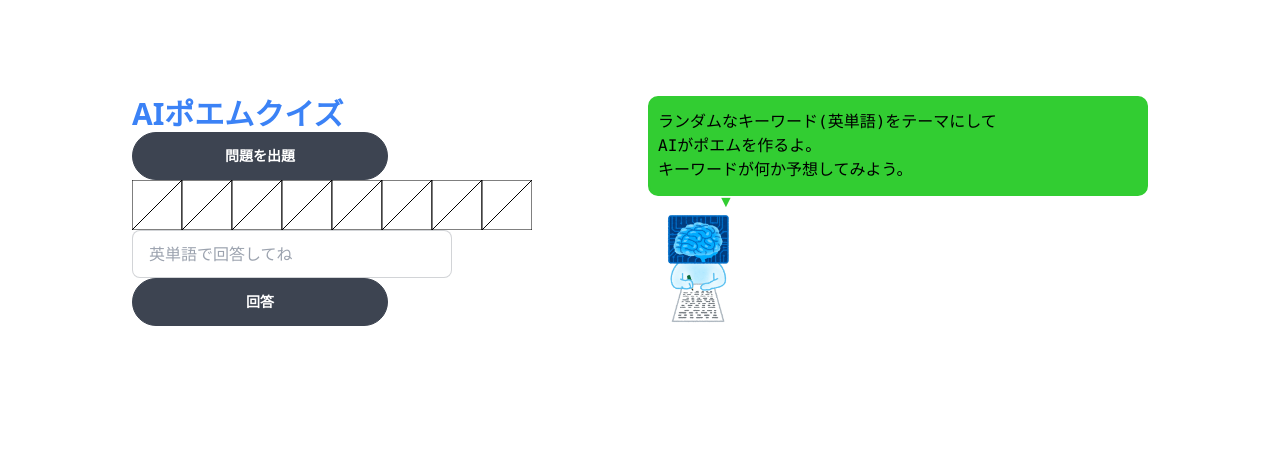
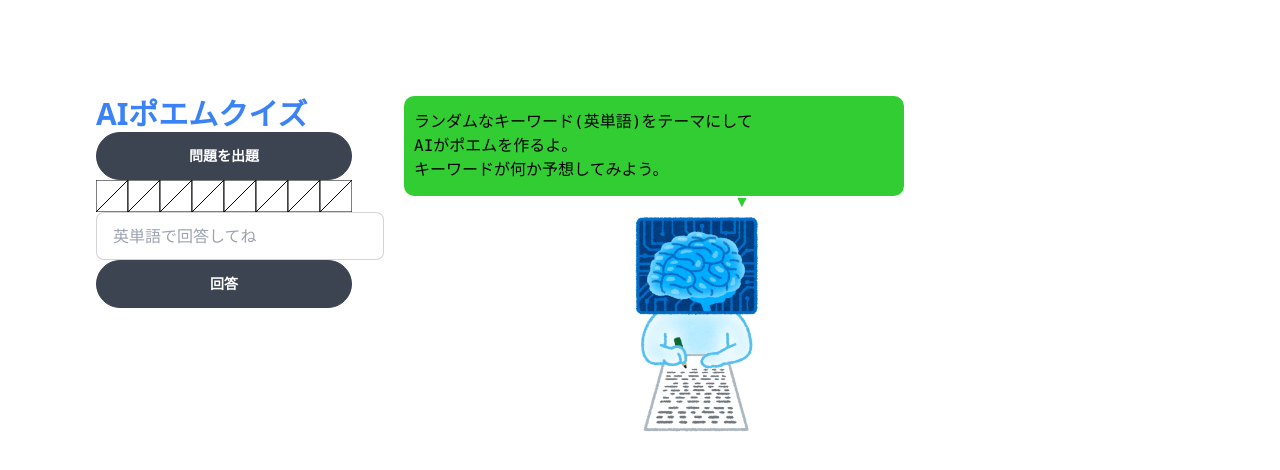
Before and after one commit to kurehajime/whatword, a Next.js app: page / in a window 1280 px wide. Shown: the top 470 px of the page. Built offline with nearby package versions, Linux system fonts and the light colour scheme.

Commit message:
レイアウト微調整

```diff
--- a/compornents/ai.tsx
+++ b/compornents/ai.tsx
@@ -2,7 +2,6 @@ import styles from '@/styles/ai.module.css'
 import Image from 'next/image'
 import imgPath from '@/public/thinking.png'
 type Props = {
-    message: string
     thinking: boolean
 }
 
@@ -10,23 +9,11 @@ export default function Ai(props: Props) {
 
     return (
         <div className={styles.ai}>
-            <div>
-                <div>
-                    <div className={styles.balloon}>
-                        <pre>
-                            {props.message}
-                        </pre>
-                    </div>
-                    <div className={styles.horn}>▼</div>
-                </div>
-                <div>
-                    <Image
-                        className={' ' + (props.thinking ? styles.thinking : '')}
-                        src={imgPath}
-                        width={100}
-                        height={100}
-                        alt='thinking...' />
-                </div>
-            </div>
+            <Image
+                className={' ' + (props.thinking ? styles.thinking : '')}
+                src={imgPath}
+                width={200}
+                height={200}
+                alt='thinking...' />
         </div>)
 }
--- /dev/null
+++ b/compornents/poem.tsx
@@ -0,0 +1,16 @@
+import styles from '@/styles/poem.module.css'
+
+type Props = {
+    message: string
+}
+
+export default function Poem(props: Props) {
+    return (<div>
+        <div className={styles.balloon}>
+            <pre>
+                {props.message}
+            </pre>
+        </div>
+        <div className={styles.horn}>▼</div>
+    </div>)
+}
--- a/compornents/result.tsx
+++ b/compornents/result.tsx
@@ -4,7 +4,7 @@ type Props = {
 }
 
 export default function Result(props: Props) {
-    const size = 50
+    const size = 32
     const maxLength = 8
     const length = props.keyword.length
     const word = props.keyword.split("")
--- a/pages/index.tsx
+++ b/pages/index.tsx
@@ -5,6 +5,7 @@ import { getHint } from '@/logic/hint'
 import { getWord } from '@/logic/word'
 import Result from '@/compornents/result'
 import Ai from '@/compornents/ai'
+import Poem from '@/compornents/poem'
 
 export default function Home() {
   const [word, setWord] = useState("")
@@ -53,8 +54,8 @@ AIがポエムを作るよ。
         <meta name="viewport" content="width=device-width, initial-scale=1" />
       </Head>
       <main className={styles.main}>
-        <div className='grid grid-cols-2 gap-4'>
-          <div className='grid grid-flow-row auto-rows-max'>
+        <div className='flex w-full gap-5'>
+          <div className='grow-0 w-72'>
             <h1 className='text-3xl text-blue-500 font-black'>AIポエムクイズ</h1>
             <button onClick={showHint}
               className="btn w-64 rounded-full"
@@ -66,15 +67,22 @@ AIがポエムを作るよ。
             <button onClick={answer}
               className="btn w-64 rounded-full"
             >回答</button>
-            <p>{messege}</p>
           </div>
-          <div>
-            {
-              <Ai
-                thinking={thinking}
-                message={hint}
-              />
-            }
+          <div className='grow '>
+            <Poem
+              message={hint}
+            />
+            <div className='flex'>
+              <div className='w-48'>
+                <p>{messege}</p>
+              </div>
+              <div>
+                <Ai
+                  thinking={thinking}
+                />
+              </div>
+
+            </div>
           </div>
         </div>
       </main>
--- a/styles/ai.module.css
+++ b/styles/ai.module.css
@@ -1,30 +1,5 @@
 .ai {
     background-color: white;
-}
-
-.balloon {
-    --bg-color: limegreen;
-    display: table;
-    position: relative;
-    color: black;
-    border: 2px solid var(--bg-color);
-    background-color: var(--bg-color);
-    padding: 0 .5em;
-    border-radius: 10px;
-    margin-bottom: 9px;
-    display: table;
-    min-height: 100px;
-    width: 500px;
-}
-
-.balloon pre {
-    display: table-cell;
-    vertical-align: middle;
-}
-
-.horn {
-    margin: -16px 70px 0;
-    color: limegreen;
 }
 
 .thinking {
--- /dev/null
+++ b/styles/poem.module.css
@@ -0,0 +1,24 @@
+.balloon {
+    --bg-color: limegreen;
+    display: table;
+    position: relative;
+    color: black;
+    border: 2px solid var(--bg-color);
+    background-color: var(--bg-color);
+    padding: 0 .5em;
+    border-radius: 10px;
+    margin-bottom: 9px;
+    display: table;
+    min-height: 100px;
+    width: 500px;
+}
+
+.balloon pre {
+    display: table-cell;
+    vertical-align: middle;
+}
+
+.horn {
+    margin: -16px 330px 0;
+    color: limegreen;
+}
```
